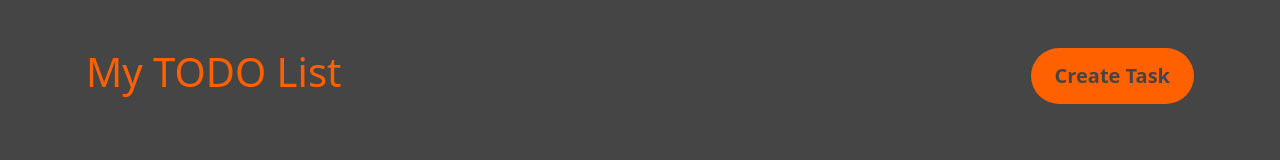
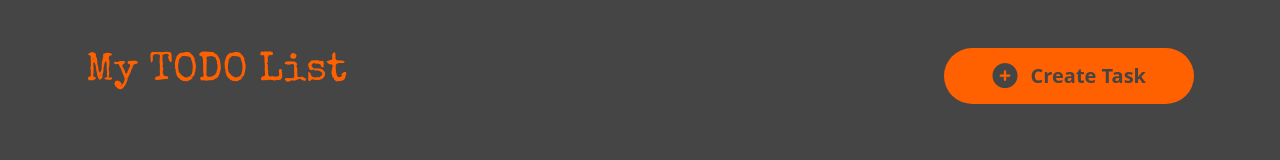
Before and after one commit to cadenkulp22/sdi-todo, a plain HTML site: page index.html in a window 1280 px wide. Drawn offline with nearby package versions, Linux system fonts and the light colour scheme.

Commit message:
changed header font

```diff
--- a/index.html
+++ b/index.html
@@ -11,6 +11,9 @@
       integrity="sha384-KK94CHFLLe+nY2dmCWGMq91rCGa5gtU4mk92HdvYe+M/SXH301p5ILy+dN9+nJOZ"
       crossorigin="anonymous"
     />
+    <link rel="preconnect" href="https://fonts.googleapis.com">
+    <link rel="preconnect" href="https://fonts.gstatic.com" crossorigin>
+    <link href="https://fonts.googleapis.com/css2?family=Special+Elite&display=swap" rel="stylesheet">
     <script src="https://cdn.jsdelivr.net/npm/bootstrap@5.3.0-alpha3/dist/js/bootstrap.bundle.min.js" integrity="sha384-ENjdO4Dr2bkBIFxQpeoTz1HIcje39Wm4jDKdf19U8gI4ddQ3GYNS7NTKfAdVQSZe" crossorigin="anonymous"></script>
     <script src="https://kit.fontawesome.com/89b718f093.js" crossorigin="anonymous"></script>
     <link rel="stylesheet" href="./style.css" />
@@ -45,33 +48,15 @@
     <header>
       <div class="container d-flex justify-content-between my-5 px-3">
         <h1>My TODO List</h1>
-        <button type="button" class="btn btn-lg btn-primary px-4" data-bs-toggle="modal" data-bs-target="#createTaskModal">
+        <button type="button" class="btn btn-lg btn-primary px-5" data-bs-toggle="modal" data-bs-target="#createTaskModal">
+          <i class="fa-solid fa-circle-plus fa-lg pe-2"></i>
           Create Task
         </button>
       </div>
     </header>
     <main>
       <div class="container px-5 pt-3" id="todoTasksContainer">
-        <!-- <div class="card task-card task-1 border-0 my-4 ps-2">
-          <div class="card-body d-flex">
-            <div class="checkbox-container my-auto mx-4">
-              <input
-                class="form-check-input"
-                type="checkbox"
-                value=""
-                id="flexCheckDefault"
-              />
-            </div>
-            <div class="w-100 m-2 px-2">
-              <div class="d-flex justify-content-between">
-                <h4 class="card-title ps-1">First Task</h4>
-                <i class="fa-solid fa-trash fa-lg pe-2 deleteBtn task-1" id="delete-task-1"></i>
-              </div>
-              <hr class="mt-0">
-              <h6 class="card-subtitle ps-1 text-muted"><i class="fa-solid fa-clock pe-2 text-muted"></i>10 min</h6>
-            </div>
-          </div>
-        </div> -->
+
       </div>
     </main>
 
--- a/style.css
+++ b/style.css
@@ -3,6 +3,7 @@
 }
 
 h1 {
+  font-family: 'Special Elite', cursive;
   color: #FF6000;
 }
 
@@ -18,7 +19,7 @@ h1 {
 }
 
 .btn-primary:hover {
-  background-color: #ff7d2c;
+  background-color: #FF6000;
   color: #FFE6C7;
 }
 
```
